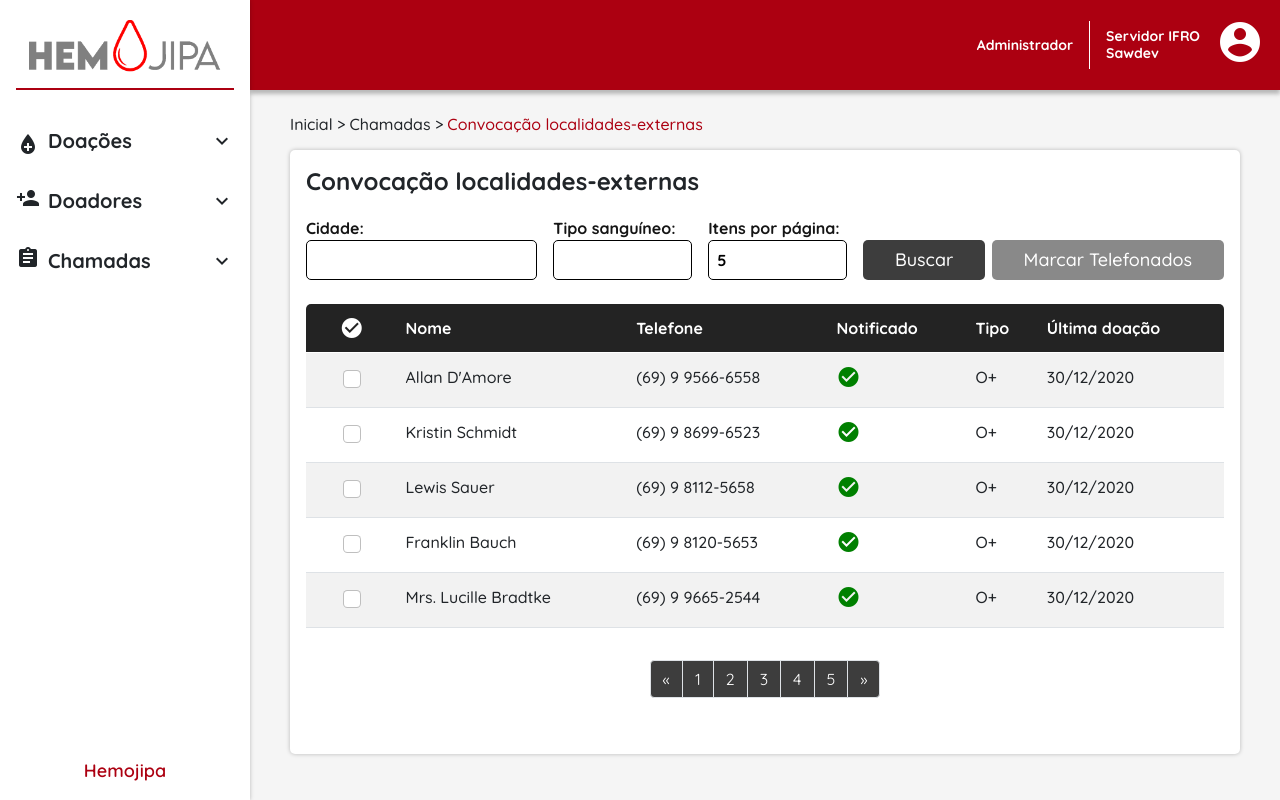
After one commit to pedroferronato/fslab-hemocentro, a Flask app: page /convocacao-localidades-externas/resultado in a window 1280 px wide. The commit adds this page. Run offline with Flask 2, Linux system fonts and the light colour scheme; parts of the project's set-up code (start-up, migrations or seed data) failed here and were passed over; some libraries are stand-ins or nearby versions.

Commit message:
Finalizada as páginas de convocação
- Arquivos Criados/Modificados :
- Base Convocação - HTML
- Convocação Tipada (ALTERADO) - HTML
- Convocação Emergencial - HTML
- Convocação Localidades externas - HTML
- Convocação convocados - HTML
- Convocação controller (ALTERADO) - JS
- Base conteúdo (Alterado) - CSS
- Base convocação - CSS
- Convocação Tipada (DELETADO) - CSS

```diff
--- a/app/controllers/chamadaController.py
+++ b/app/controllers/chamadaController.py
@@ -3,4 +3,39 @@ from flask import render_template
 
 @flaskApp.route('/convocacao-tipada')
 def chamada_tipada():
-    return render_template("convocacaoTipada.html")
+    return render_template("convocacaoTipada.html", tipo="tipada")
+
+
+@flaskApp.route('/convocacao-tipada/resultado')
+def chamada_tipada_resultado():
+    return render_template("convocacaoTipada.html", tipo="tipada", resultado=True)
+
+
+@flaskApp.route('/convocacao-emergencial')
+def chamada_emergencial():
+    return render_template("convocacaoEmergencial.html", tipo="emergencial")
+
+
+@flaskApp.route('/convocacao-emergencial/resultado')
+def chamada_emergencial_resultado():
+    return render_template("convocacaoEmergencial.html", tipo="emergencial", resultado=True)
+
+
+@flaskApp.route('/convocacao-localidades-externas')
+def chamada_localidades_externas():
+    return render_template("convocacaoLocalidadesExternas.html", tipo="localidades-externas")
+
+
+@flaskApp.route('/convocacao-localidades-externas/resultado')
+def chamada_localidades_externas_resultado():
+    return render_template("convocacaoLocalidadesExternas.html", tipo="localidades-externas", resultado=True)
+
+
+@flaskApp.route('/convocacao-convocados')
+def chamada_convocados():
+    return render_template("convocacaoConvocados.html", tipo="convocados")
+
+
+@flaskApp.route('/convocacao-convocados/resultado')
+def chamada_convocados_resultado():
+    return render_template("convocacaoConvocados.html", tipo="convocados", resultado=True)
--- a/app/static/css/baseConteudo.css
+++ b/app/static/css/baseConteudo.css
@@ -66,7 +66,7 @@ h1 {
 }
 
 .linhaSolitaria {
-    margin-bottom: 0px;
+    margin-bottom: 0px !important;
 }
 
 .formulario label {
--- a/app/static/css/convocacaoTipada.css
+++ b/app/static/css/baseConvocacao.css
@@ -1,11 +1,21 @@
+#divCidade {
+    max-width: 300px;
+    flex: 5;
+}
+
+#divTelefone {
+    max-width: 200px;
+    flex: 4;
+}
+
 #divTipagem {
     max-width: 150px;
-    flex: 2;
+    flex: 3;
 }
 
 #divIP {
     max-width: 150px;
-    flex: 2;
+    flex: 3;
 }
 
 .linhaFormulario{
@@ -21,7 +31,7 @@
     padding: 12px 8px !important;
 }
 
-.tabela tbody td:first-child {
+.tabelaFC tbody td:first-child {
     text-align: center;
     font-size: 18px;
 }
--- a/app/templates/base.html
+++ b/app/templates/base.html
@@ -103,19 +103,19 @@
                                     <p>Convocação tipada</p>
                                 </div>
                             </a>
-                            <a href="">
+                            <a href="/convocacao-emergencial">
                                 <div>
                                     <span class="material-icons icones">assignment_late</span>
                                     <p>Emergencial</p>
                                 </div>
                             </a>
-                            <a href="">
+                            <a href="/convocacao-localidades-externas">
                                 <div>
                                     <span class="material-icons icones">explore</span>
                                     <p>Localidades externas</p>
                                 </div>
                             </a>
-                            <a href="">
+                            <a href="/convocacao-convocados">
                                 <div>
                                     <span class="material-icons icones">phone_in_talk</span>
                                     <p>Convocados</p>
--- /dev/null
+++ b/app/templates/baseConvocacao.html
@@ -0,0 +1,117 @@
+{% extends "base.html" %}
+
+
+{% block cabecalho %}
+<link href="{{ url_for('static', filename='css/baseConteudo.css') }}" rel="stylesheet">
+<link href="{{ url_for('static', filename='css/baseConvocacao.css') }}" rel="stylesheet">
+{% endblock %}
+
+
+{% block conteudo %}
+<div class="contentorConteudo">
+    <div class="bread noselect">
+        <p>Inicial ></p>
+        <p>Chamadas ></p>
+        {% if tipo == "Convocados" %}
+        <p>Convocados</p>
+        {% else %}
+        <p>Convocação {{ tipo }}</p>
+        {% endif %}
+    </div>
+    <div class="cartao noselect">
+        <div class="titulo">
+            {% if tipo == "convocados" %}
+            <h1>Convocados</h1>
+            {% else %}
+            <h1>Convocação {{ tipo }}</h1>
+            {% endif %}
+        </div>
+        <div class="formulario">
+            {% if resultado %}
+            <div class="linhaFormulario ultimaLinhaInput SpcBtw">
+            {% else %}
+            <div class="linhaFormulario linhaSolitaria SpcBtw">
+            {% endif%}
+                <div class="flexivel">
+                    {% if tipo == "localidades-externas" or tipo == "convocados" %}
+                    <div class="campo" id="divCidade">
+                        <label for="cidade">Cidade:</label>
+                        <input type="text" id="cidade" autocomplete="off">
+                    </div>
+                    {% if tipo == "convocados" %}
+                    <div class="campo" id="divTelefone">
+                        <label for="telefone">Telefone:</label>
+                        <input type="text" id="telefone" autocomplete="off">
+                    </div>
+                    {% endif %}
+                    {% endif %}
+                    <div class="campo" id="divTipagem">
+                        <label for="tipagem">Tipo sanguíneo:</label>
+                        <input type="text" id="tipagem" autocomplete="off">
+                    </div>
+                    <div class="campo" id="divIP">
+                        <label for="itenspp">Itens por página:</label>
+                        <input type="number" id="itenspp" autocomplete="off" value=5 max="50">
+                    </div>
+                    <a href="/convocacao-{{ tipo }}/resultado"><button
+                            class="botao btn-principal linhaMRReset">Buscar</button></a>
+                </div>
+                {% if tipo != "convocados" %}
+                <button class="botao btn-secundario linhaMRReset">Marcar Telefonados</button>
+                {% endif %}
+            </div>
+        </div>
+        {% if resultado %}
+        {% if tipo == "convocados" %}
+        <table class="table table-striped tabela">
+        {% else %}
+        <table class="table table-striped tabela tabelaFC">
+        {% endif %}
+            <thead>
+                <tr>
+                    {% if tipo != "convocados" %}
+                    <th scope="col"><span class="material-icons icones">check_circle</span></th>
+                    {% endif %}
+                    <th scope="col">Nome</th>
+                    <th scope="col">Telefone</th>
+                    {% if tipo != "convocados" %}
+                    <th scope="col">Notificado</th>
+                    {% endif %}
+                    {% if tipo == "convocados" %}
+                    <th scope="col">Cidade</th>
+                    {% endif %}
+                    <th scope="col">Tipo</th>
+                    <th scope="col">Última doação</th>
+                </tr>
+            </thead>
+            <tbody>
+                {% block infoTabela %}
+
+                {% endblock %}
+            </tbody>
+        </table>
+        <div class="linhaFormulario paginador">
+            <nav>
+                <ul class="pagination">
+                    <li class="page-item">
+                        <a class="page-link" href="#" aria-label="Previous">
+                            <span aria-hidden="true">&laquo;</span>
+                        </a>
+                    </li>
+                    <li class="page-item"><a class="page-link" href="#">1</a></li>
+                    <li class="page-item"><a class="page-link" href="#">2</a></li>
+                    <li class="page-item"><a class="page-link" href="#">3</a></li>
+                    <li class="page-item"><a class="page-link" href="#">4</a></li>
+                    <li class="page-item"><a class="page-link" href="#">5</a></li>
+                    <li class="page-item">
+                        <a class="page-link" href="#" aria-label="Next">
+                            <span aria-hidden="true">&raquo;</span>
+                        </a>
+                    </li>
+                </ul>
+            </nav>
+        </div>
+        {% endif %}
+    </div>
+</div>
+{% endblock %}
--- /dev/null
+++ b/app/templates/convocacaoLocalidadesExternas.html
@@ -0,0 +1,46 @@
+{% extends "baseConvocacao.html" %}
+
+{% block infoTabela %}
+
+<tr>
+    <td><input class="form-check-input" type="checkbox" value="" id="telefonado"></td>
+    <td>Allan D'Amore</td>
+    <td>(69) 9 9566-6558</td>
+    <td><span class="material-icons notificado">check_circle</span></td>
+    <td>O+</td>
+    <td>30/12/2020</td>
+</tr>
+<tr>
+    <td><input class="form-check-input" type="checkbox" value="" id="telefonado"></td>
+    <td>Kristin Schmidt</td>
+    <td>(69) 9 8699-6523</td>
+    <td><span class="material-icons notificado">check_circle</span></td>
+    <td>O+</td>
+    <td>30/12/2020</td>
+</tr>
+<tr>
+    <td><input class="form-check-input" type="checkbox" value="" id="telefonado"></td>
+    <td>Lewis Sauer</td>
+    <td>(69) 9 8112-5658</td>
+    <td><span class="material-icons notificado">check_circle</span></td>
+    <td>O+</td>
+    <td>30/12/2020</td>
+</tr>
+<tr>
+    <td><input class="form-check-input" type="checkbox" value="" id="telefonado"></td>
+    <td>Franklin Bauch</td>
+    <td>(69) 9 8120-5653</td>
+    <td><span class="material-icons notificado">check_circle</span></td>
+    <td>O+</td>
+    <td>30/12/2020</td>
+</tr>
+<tr>
+    <td><input class="form-check-input" type="checkbox" value="" id="telefonado"></td>
+    <td>Mrs. Lucille Bradtke</td>
+    <td>(69) 9 9665-2544</td>
+    <td><span class="material-icons notificado">check_circle</span></td>
+    <td>O+</td>
+    <td>30/12/2020</td>
+</tr>
+
+{% endblock %}
```
Also changed, not shown: app/templates/convocacaoConvocados.html (added, +41 -0 lines), app/templates/convocacaoEmergencial.html (added, +46 -0 lines).
